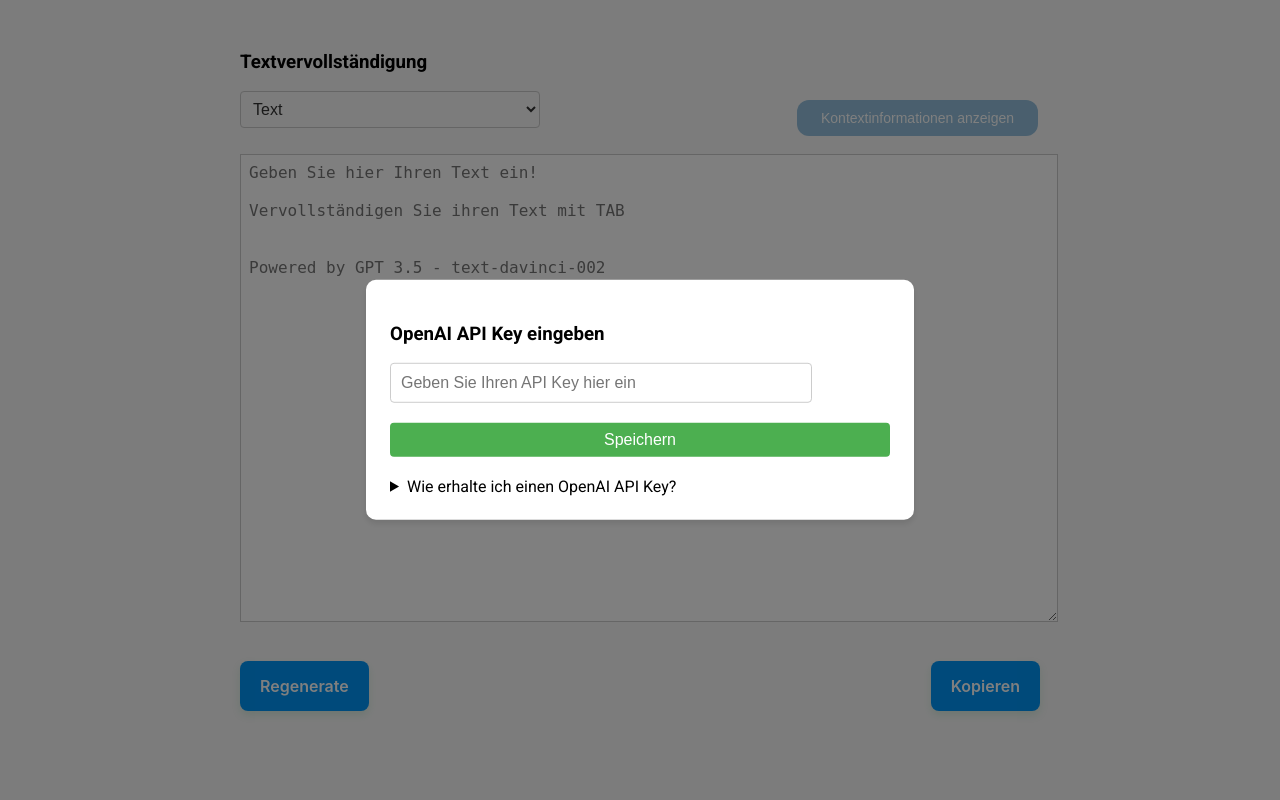
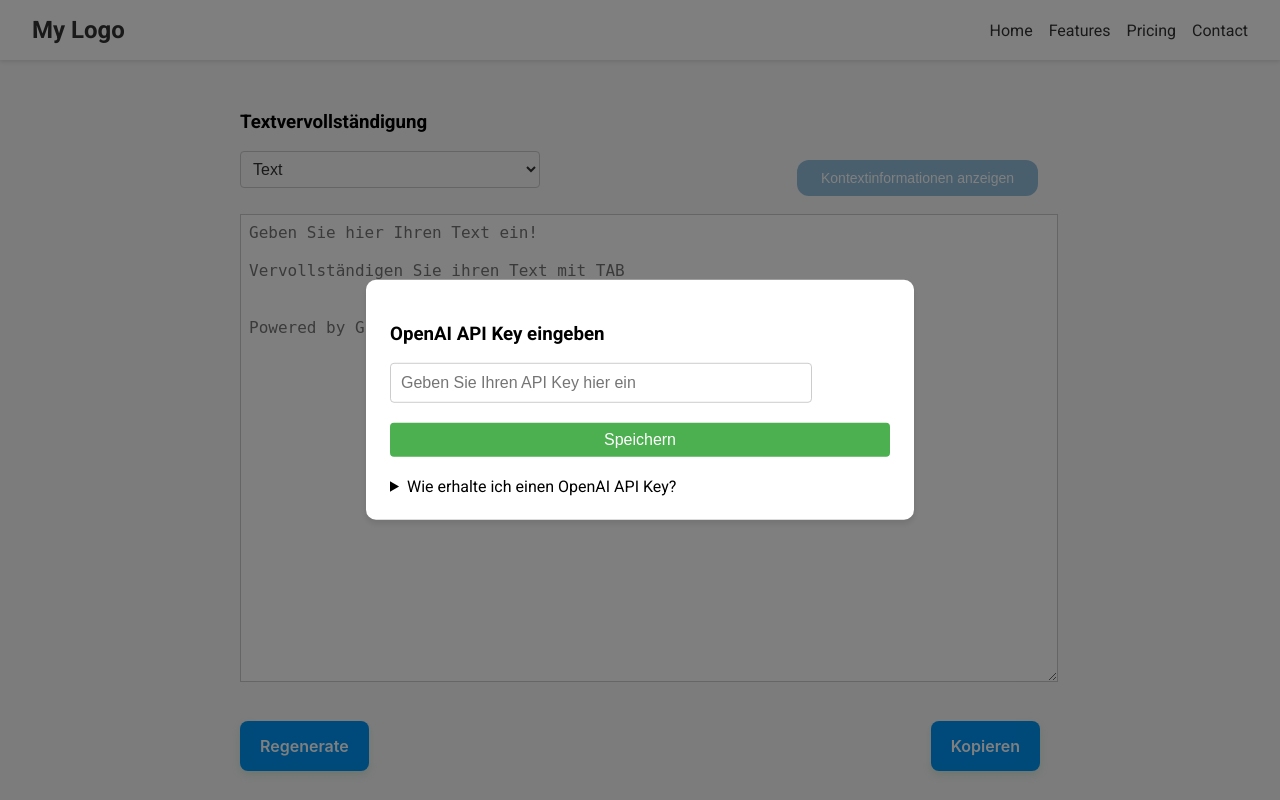
Before and after one commit to sudoleo/GPTCompletion, a Flask app: page / in a window 1280 px wide. Run offline with Flask 2, Linux system fonts and the light colour scheme; some libraries are stand-ins or nearby versions.

Commit message:
zweiter commit

```diff
--- a/static/styles.css
+++ b/static/styles.css
@@ -237,3 +237,49 @@ details ol {
   .save-btn:hover {
     background-color: #45a049;
   }
+
+/* Header */
+
+.logo {
+    font-size: 1.5rem;
+    font-weight: bold;
+    color: #333;
+    text-decoration: none;
+}
+
+.menu {
+    list-style-type: none;
+    margin: 0;
+    padding: 0;
+    display: flex;
+}
+
+.menu li {
+    margin-right: 1rem;
+}
+
+.menu li:last-child {
+    margin-right: 0;
+}
+
+.menu a {
+    color: #333;
+    text-decoration: none;
+    font-size: 1rem;
+}
+
+.menu a:hover {
+    color: #0095f6;
+}
+
+nav {
+    display: flex;
+    justify-content: space-between;
+    align-items: center;
+    padding: 1rem 2rem;
+    box-shadow: 0 2px 4px rgba(0, 0, 0, 0.1);
+    position: sticky;
+    top: 0;
+    background-color: #fff;
+    z-index: 1000;
+}
--- a/templates/index.html
+++ b/templates/index.html
@@ -10,6 +10,17 @@
         <link rel="stylesheet" href="https://fonts.googleapis.com/css2?family=Roboto:wght@400;700&display=swap">
     </head>
 <body>
+    <header>
+        <nav>
+            <a href="https://example.com" class="logo">My Logo</a>
+            <ul class="menu">
+                <li><a href="#home">Home</a></li>
+                <li><a href="#features">Features</a></li>
+                <li><a href="#pricing">Pricing</a></li>
+                <li><a href="#contact">Contact</a></li>
+            </ul>
+        </nav>
+    </header>
     <div id="api-key-popup" class="popup-container">
         <div class="popup">
             <h3>OpenAI API Key eingeben</h3>
```
Lines whose indentation alone changed are shown as unchanged.
